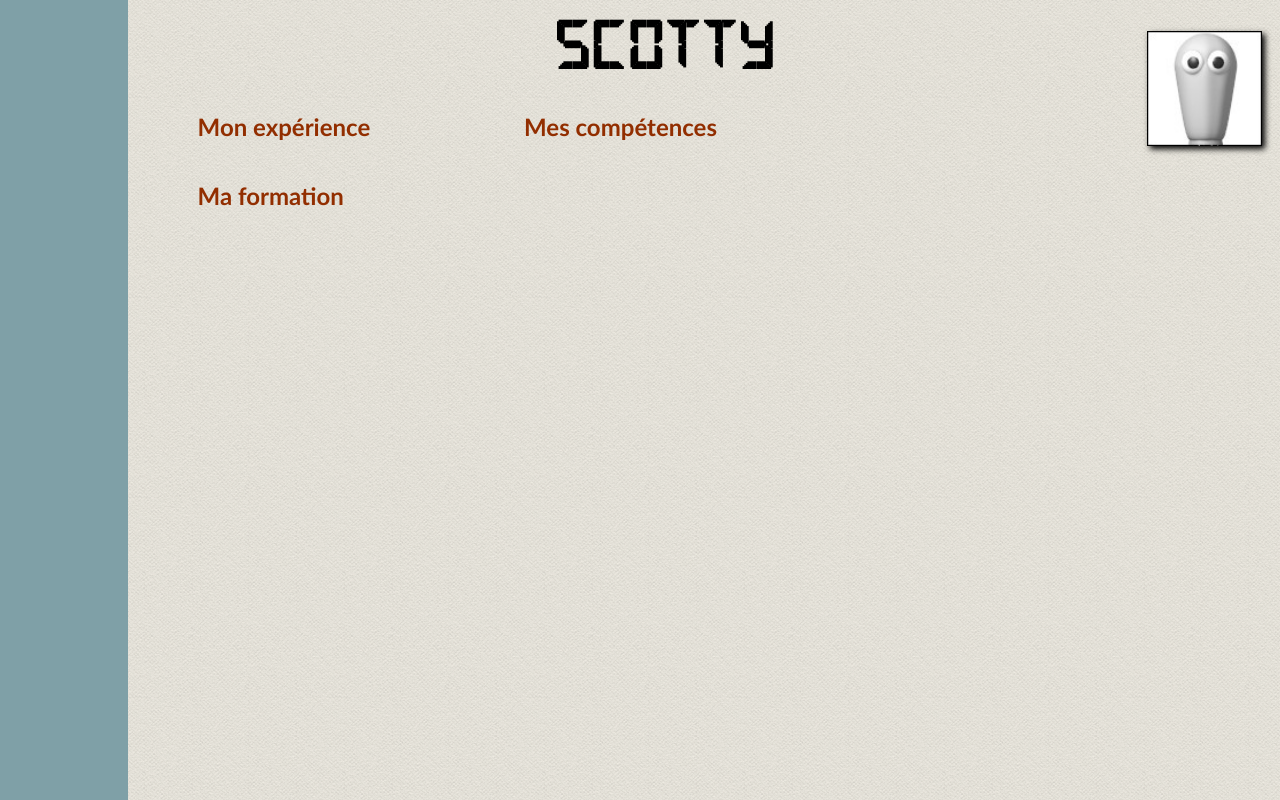
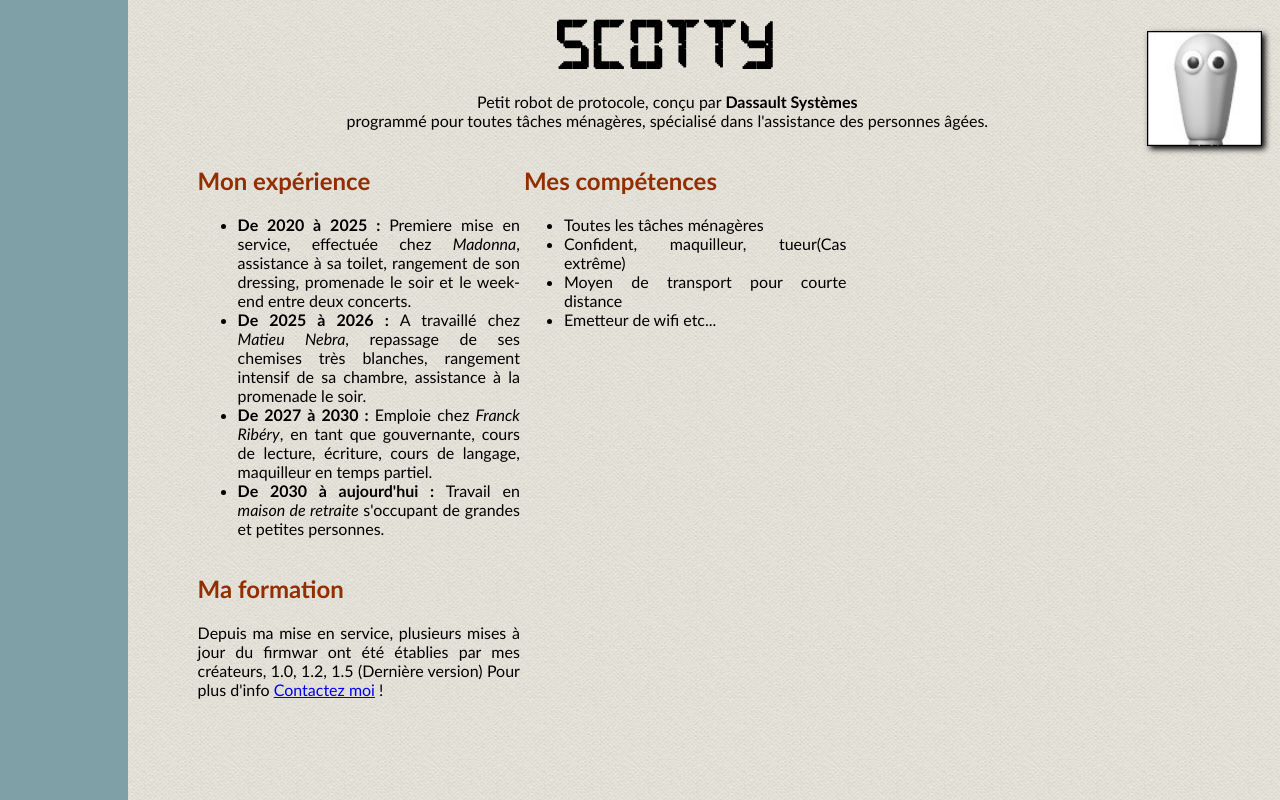
Before and after one commit to engel731/Cv-scotty, a plain HTML site: page index.html in a window 1280 px wide. Drawn offline with Linux system fonts and the light colour scheme.

Commit message:
Contenue textuel ajouté

```diff
--- a/index.html
+++ b/index.html
@@ -16,21 +16,42 @@
       <header>
         <a href="images/scottyLarge.jpg" title="Zoom"><img src="images/scotty.jpg" alt="Photo de Scotty" id="scotty" /></a>
         <h1>Scotty</h1>
+        <p>
+          Petit robot de protocole, conçu par <strong>Dassault Systèmes</strong><br />
+          programmé pour toutes tâches ménagères, spécialisé dans l'assistance des personnes âgées.
+        </p>
       </header>
 
       <section>
         <article>
           <h2>Mon expérience</h2>
-          <ul></ul>
+
+          <ul>
+            <li><strong>De 2020 à 2025 : </strong>Premiere mise en service, effectuée chez <em>Madonna</em>, assistance à sa toilet, rangement de son dressing, promenade le soir et le week-end entre deux concerts.</li>
+            <li><strong>De 2025 à 2026 : </strong>A travaillé chez <em>Matieu Nebra</em>, repassage de ses chemises très blanches, rangement intensif de sa chambre, assistance à la promenade le soir.</li>
+            <li><strong>De 2027 à 2030 : </strong>Emploie chez <em>Franck Ribéry</em>, en tant que gouvernante, cours de lecture, écriture, cours de langage, maquilleur en temps partiel.</li>
+            <li><strong>De 2030 à aujourd'hui : </strong> Travail en <em>maison de retraite</em> s'occupant de grandes et petites personnes.</li>
+          </ul>
         </article>
 
         <article>
           <h2>Mes compétences</h2>
-          <ul></ul>
+
+          <ul>
+            <li>Toutes les tâches ménagères</li>
+            <li>Confident, maquilleur, tueur(Cas extrême)</li>
+            <li>Moyen de transport pour courte distance</li>
+            <li>Emetteur de wifi etc...</li>
+          </ul>
         </article>
 
         <article>
           <h2>Ma formation</h2>
+
+          <p>
+            Depuis ma mise en service, plusieurs mises à jour du firmwar ont été établies par mes créateurs, 1.0, 1.2, 1.5 (Dernière version)
+            Pour plus d'info <a href="mailto:scotty@hotmail.com" title="scotty@hotmail.com">Contactez moi</a> !
+          </p>
         </article>
       </section>
     </div>
```
Also changed, not shown: 1 other file.
